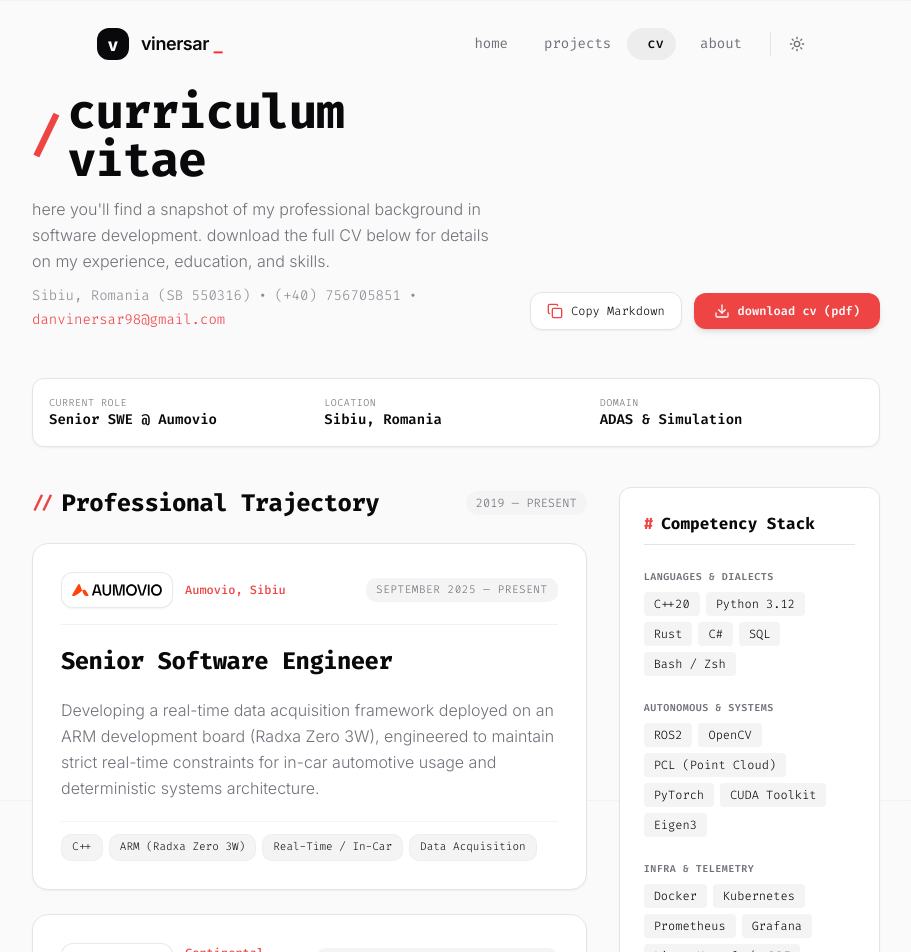
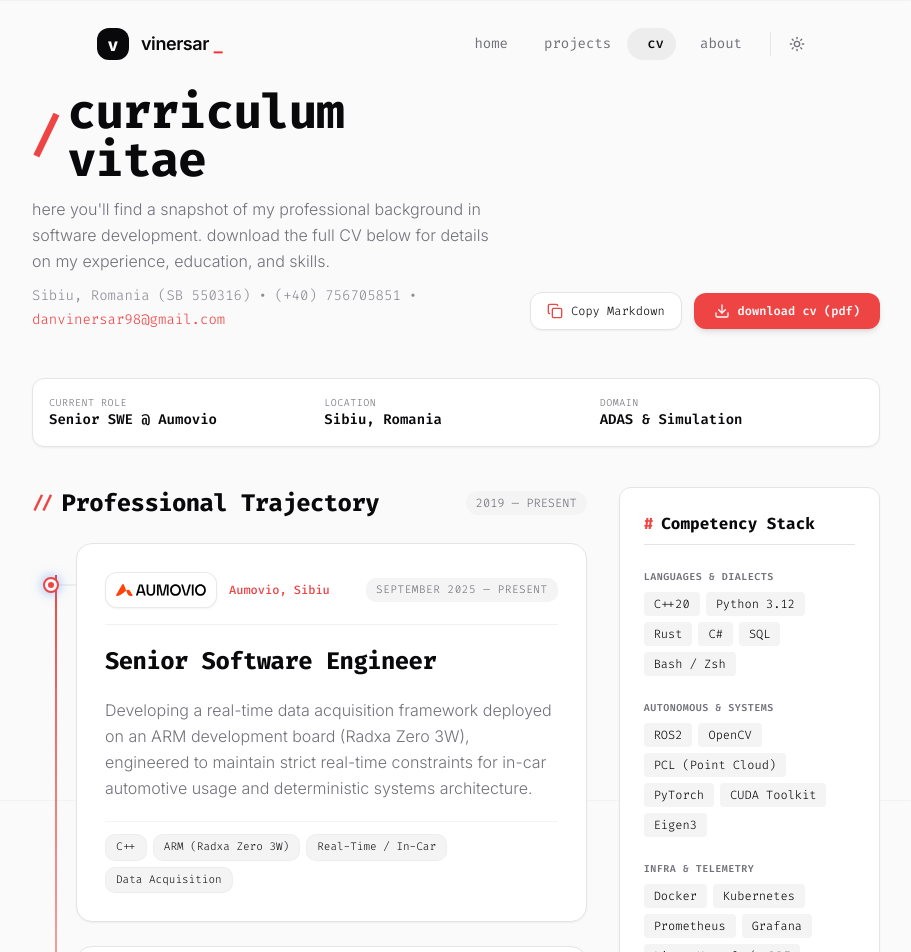
Before and after one commit to vinersar31/portfolio, a Next.js app: page /portfolio/cv in a window 1280 px wide. Shown: the top 952 px of the page, without its empty margins (184-1095 px from the left). Built offline with nearby package versions, Linux system fonts and the light colour scheme.

Commit message:
feat: link professional trajectory cards with continuous timeline spine and milestone nodes

```diff
--- a/src/app/cv/page.tsx
+++ b/src/app/cv/page.tsx
@@ -158,13 +158,36 @@ export default function CV() {
               </span>
             </div>
 
-            {/* Experience Cards */}
+            {/* Connected Professional Trajectory Stream */}
+            <div className="relative pl-6 sm:pl-8 ml-2 sm:ml-3">
+              {/* Continuous Vertical Trajectory Spine */}
+              <div className="absolute left-[7px] sm:left-[11px] top-8 bottom-8 w-[2px] bg-gradient-to-b from-primary via-border to-border/30 pointer-events-none" />
+
               <div className="flex flex-col gap-6">
-              {cvData.experience.map((exp) => (
-                <article
-                  key={`${exp.company}-${exp.startDate}`}
-                  className="group p-6 sm:p-7 rounded-2xl bg-card border border-border shadow-xs hover:border-primary/40 hover:shadow-md transition-all duration-200 space-y-5"
+                {cvData.experience.map((exp, expIdx) => (
+                  <div key={`${exp.company}-${exp.startDate}`} className="relative group">
+                    {/* Milestone Node on Spine */}
+                    <div
+                      className={`absolute -left-6 sm:-left-8 top-[34px] w-4 h-4 rounded-full border-2 transition-all duration-200 flex items-center justify-center -translate-x-[1px] bg-background z-10 ${
+                        expIdx === 0
+                          ? "border-primary shadow-[0_0_12px_rgba(59,130,246,0.6)]"
+                          : "border-muted-foreground/40 group-hover:border-primary group-hover:shadow-[0_0_8px_rgba(59,130,246,0.3)]"
+                      }`}
                     >
+                      <div
+                        className={`w-1.5 h-1.5 rounded-full transition-colors ${
+                          expIdx === 0
+                            ? "bg-primary animate-pulse"
+                            : "bg-muted-foreground/40 group-hover:bg-primary"
+                        }`}
+                      />
+                    </div>
+
+                    {/* Horizontal Connector Arm from Spine to Card */}
+                    <div className="absolute -left-4 sm:-left-6 top-[41px] w-4 sm:w-6 h-[2px] bg-border/60 group-hover:bg-primary/40 transition-colors pointer-events-none" />
+
+                    {/* Experience Card */}
+                    <article className="p-6 sm:p-7 rounded-2xl bg-card border border-border shadow-xs hover:border-primary/40 hover:shadow-md transition-all duration-200 space-y-5">
                       {/* Card Header Strip: Symmetrically Balances Logo + Company on Left, Period on Right */}
                       <div className="flex flex-col sm:flex-row sm:items-center justify-between gap-3 pb-4 border-b border-border/50">
                         <div className="flex items-center gap-3">
@@ -241,7 +264,9 @@ export default function CV() {
                         ))}
                       </div>
                     </article>
+                  </div>
                 ))}
+              </div>
             </div>
           </div>
 
```
Lines whose indentation alone changed are shown as unchanged.
